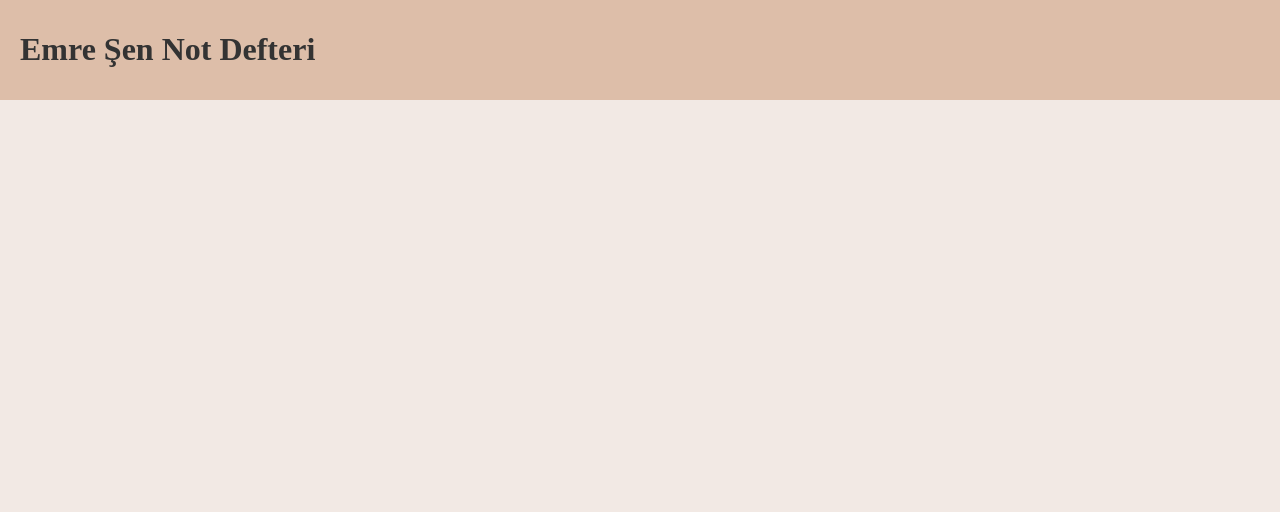
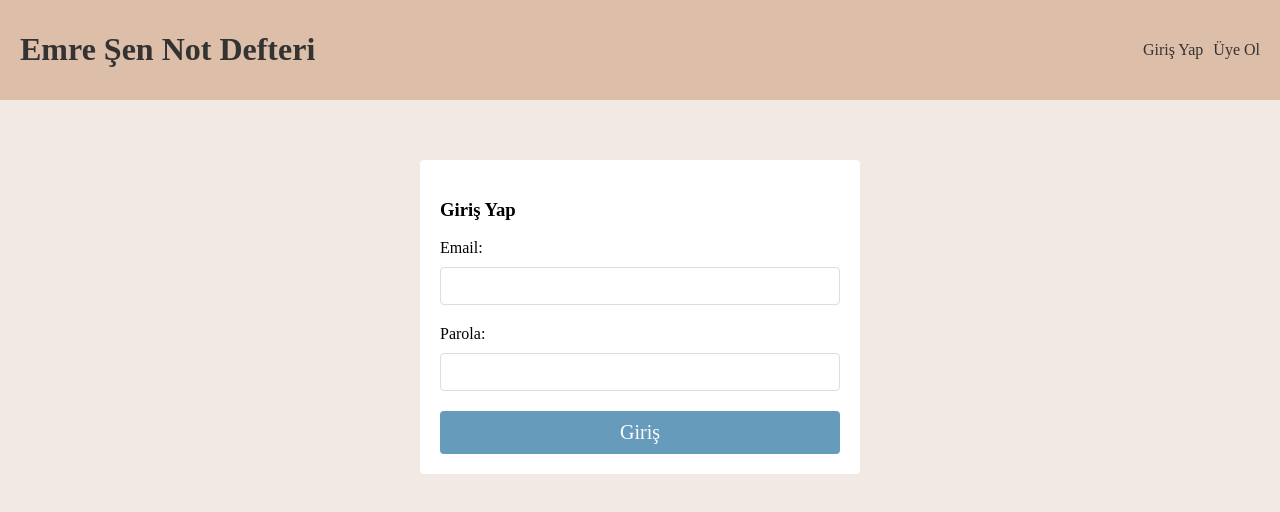
Before and after one commit to emresen20/Note_Mern, a React (Create React App) app in the folder frontend/: page /login in a window 1280 px wide. Shown: the top 512 px of the page. Built offline with nearby package versions, Linux system fonts and the light colour scheme; a web font is replaced by a local one.

Commit message:
context api, login and signup screen

```diff
--- a/frontend/src/App.js
+++ b/frontend/src/App.js
@@ -2,6 +2,8 @@ import {BrowserRouter,Routes,Route} from 'react-router-dom'
 
 import Home from './pages/Home';
 import Navbar from './components/Navbar';
+import Signup from './pages/Signup';
+import Login from './pages/Login';
 
 function App() {
   return (
@@ -11,6 +13,8 @@ function App() {
         <div className='pages'>
           <Routes>
             <Route path='/' element={<Home/>}/>
+            <Route path='/login' element={<Login/>}/>
+            <Route path='/signup' element={<Signup/>}/>
           </Routes>
         </div>
       </BrowserRouter>
--- a/frontend/src/components/Navbar.js
+++ b/frontend/src/components/Navbar.js
@@ -9,6 +9,16 @@ export default function Navbar() {
             <Link to="/">
                 <h1>Emre Şen Not Defteri</h1>
             </Link>
+            <nav>
+              <div>
+                <Link to="/login">
+                  Giriş Yap
+                </Link>
+                <Link to="/signup">
+                  Üye Ol
+                </Link>
+              </div>
+            </nav>
         </div>
     </header>
   )
--- /dev/null
+++ b/frontend/src/contexts/AuthContext.js
@@ -0,0 +1,32 @@
+import { Children, createContext,useReducer } from "react";
+
+export const AuthContext = createContext();
+
+export const   authReducer=(state,action)=>{
+    switch (action.type) {
+        case 'LOGIN':
+            return {kullanici:action.payload}
+
+            case 'LOGOUT':
+                return {kullanici:null}
+
+
+        default:
+            return state
+    }
+}
+
+
+export const AuthContextProvider=({children})=>{
+    const [state,dispatch]=useReducer(authReducer,{
+        kullanici:null
+    })
+
+    console.log('Auth Context',state)
+
+    return(
+        <AuthContext.Provider value={{...state,dispatch}}>
+            {children}
+        </AuthContext.Provider>
+    )
+}
--- a/frontend/src/index.js
+++ b/frontend/src/index.js
@@ -3,13 +3,16 @@ import ReactDOM from "react-dom/client";
 import "./index.css";
 import App from "./App";
 import { NotContextProvider } from "./contexts/NotContext";
+import { AuthContextProvider } from "./contexts/AuthContext";
 
 const root = ReactDOM.createRoot(document.getElementById("root"));
 root.render(
   <React.StrictMode>
-    <NotContextProvider>
-      <App />
-    </NotContextProvider>
+    <AuthContextProvider>
+      <NotContextProvider>
+        <App />
+      </NotContextProvider>
+    </AuthContextProvider>
   </React.StrictMode>
 );
 
--- /dev/null
+++ b/frontend/src/pages/Login.js
@@ -0,0 +1,26 @@
+import React, { useState } from 'react'
+
+export default function Login() {
+
+    const [email,setEmail]=useState('')
+    const [parola,setParola]=useState('')
+
+
+    const handleSumbit=async(e)=> {
+        e.preventDefault();
+        console.log(email,parola)
+    }
+
+  return (
+    <form className='signup' onSubmit={handleSumbit}>
+        <h3>Giriş Yap</h3>
+        <label>Email:</label>
+        <input type='email' onChange={(e)=>setEmail(e.target.value)}/>
+
+        <label>Parola:</label>
+        <input type='password' onChange={(e)=>setParola(e.target.value)}/>
+
+        <button type='sumbit'> Giriş</button>
+    </form>
+  )
+}
--- /dev/null
+++ b/frontend/src/pages/Signup.js
@@ -0,0 +1,26 @@
+import React, { useState } from 'react'
+
+export default function Signup() {
+
+    const [email,setEmail]=useState('')
+    const [parola,setParola]=useState('')
+
+
+    const handleSumbit=async(e)=> {
+        e.preventDefault();
+        console.log(email,parola)
+    }
+
+  return (
+    <form className='signup' onSubmit={handleSumbit}>
+        <h3>Üye Ol</h3>
+        <label>Email:</label>
+        <input type='email' onChange={(e)=>setEmail(e.target.value)}/>
+
+        <label>Parola:</label>
+        <input type='password' onChange={(e)=>setParola(e.target.value)}/>
+
+        <button type='sumbit'> Üye Ol</button>
+    </form>
+  )
+}
```
Also changed, not shown: frontend/src/hooks/useAuthContext.js (added, +15 -0 lines).
